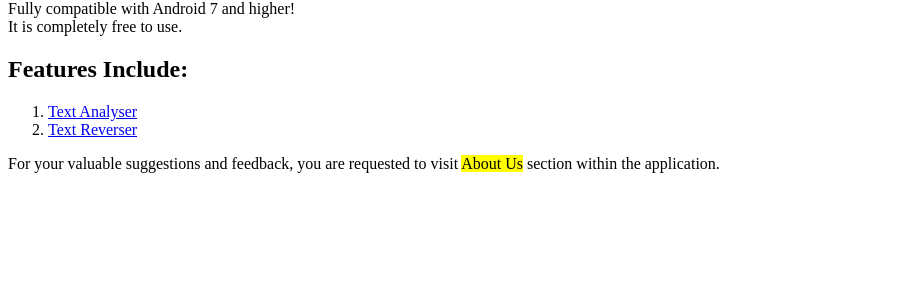
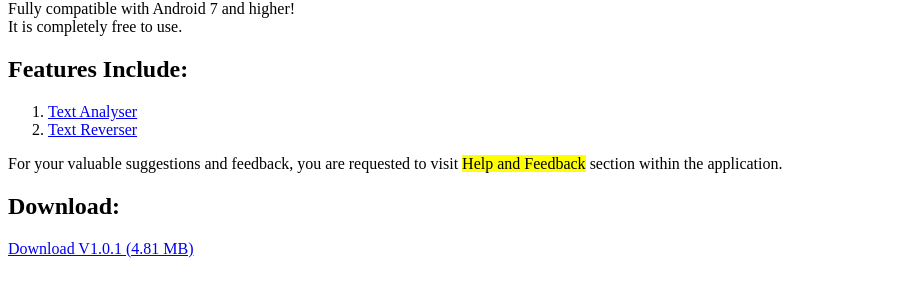
Before and after one commit to csrPlugins189/amazing_toolkit, a plain HTML site: page index.html in a window 1280 px wide. Shown: the part 134-430 px from the top of the page, without its empty margins (0-910 px from the left). Drawn offline with Linux system fonts and the light colour scheme.

Commit message:
Updated Informmation according to the latest version.

```diff
--- a/index.html
+++ b/index.html
@@ -21,6 +21,8 @@ It is completely free to use.</p>
 </ol>
 <p>
   For your valuable suggestions and feedback, you are requested to visit
-  <mark>About Us</mark> section within the application.</p>
+  <mark>Help and Feedback</mark> section within the application.</p>
+<h2>Download:</h2>
+<a href="about:blank">Download V1.0.1 (4.81 MB)</a>
 </body>
 </html>
```
